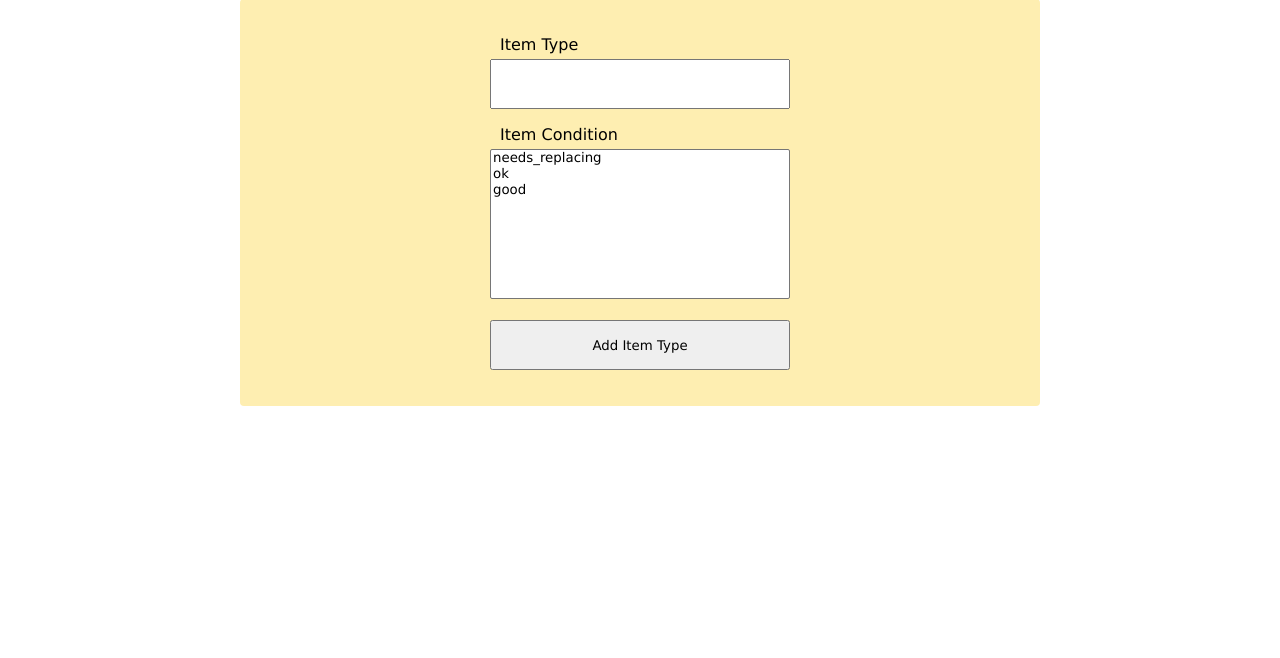
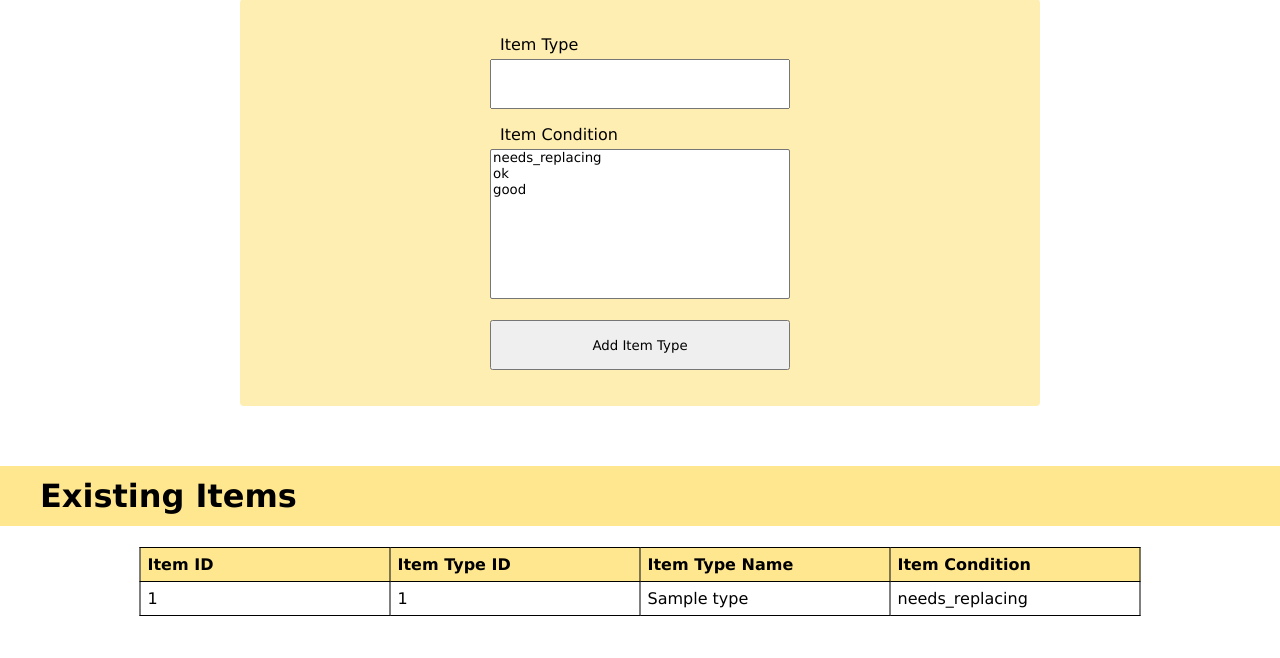
Before and after one commit to QATomB/SEA, a Flask app: page /add_item in a window 1280 px wide. Shown: the part 142-800 px from the top of the page. Run offline with Flask 3, Linux system fonts and the light colour scheme; tables that the repository leaves empty hold one stand-in row (values such as "Sample post"); some libraries are stand-ins or nearby versions.

Commit message:
added extra tables

```diff
--- /dev/null
+++ b/src/database/models/display/display_item.py
@@ -0,0 +1,10 @@
+from dataclasses import dataclass
+from ..item import Quality
+
+# Class which contains the view for the existing items table, this is not a database model, rather a template
+@dataclass
+class DisplayItem:
+    item_id: int
+    type_id: int
+    type_name: str
+    condition: Quality
--- a/src/database/models/item.py
+++ b/src/database/models/item.py
@@ -9,6 +9,9 @@ class Quality(enum.Enum):
     ok = 2
     good = 3
 
+    def __str__(self):
+        return str(self.name)
+
 # Item model for unique instances of types of items NHS Midlands holds
 class item(db.Model):
     __tablename__ = "item"
--- a/src/form/item_transit.py
+++ b/src/form/item_transit.py
@@ -19,4 +19,4 @@ class ItemTransitForm(FlaskForm):
     from_loc = SelectField('Start location', choices=[(choice.name, choice.name) for choice in Locations], validators=[DataRequired()])
     to_loc = SelectField('End location', choices=[(choice.name, choice.name) for choice in Locations], validators=[DataRequired()])
     employee_id = QuerySelectField('Assigned Employee\'s Employee ID', query_factory=all_employees, validators=[DataRequired()])
-    submit = SubmitField('Add Item Type')
+    submit = SubmitField('Add Item Movement Log')
--- a/src/main.py
+++ b/src/main.py
@@ -4,7 +4,8 @@ from database.models.item_type import item_type
 from database.models.item import item, Quality
 from database.models.employee import employee
 from database.models.item_transit import item_transit, Locations
-from database.models.display_transit import DisplayTransit
+from database.models.display.display_transit import DisplayTransit
+from database.models.display.display_item import DisplayItem
 from dotenv import load_dotenv
 import os
 import form as Forms
@@ -21,7 +22,7 @@ InitialiseDatabase(app=app)
 
 # Main Dashboard page
 @app.route("/")
-def hello_world():
+def dashboard():
     all_movement_records = item_transit.query.all()
     all_movements = []
     for record in all_movement_records:
@@ -48,7 +49,7 @@ def add_employee_record():
         db.session.add(emp)
         db.session.commit()
         return redirect("/")
-    return render_template('add_employee.html', title="Add Employee", form=form)
+    return render_template('add_employee.html', title="Add Employee", form=form, employees=employee.query.all())
 
 # Page to add a new item type record
 @app.route("/add_item_type", methods=["GET", "POST"])
@@ -60,7 +61,7 @@ def add_item_type_record():
         db.session.add(itm_type)
         db.session.commit()
         return redirect("/")
-    return render_template('add_item_type.html', title="Add Item Type", form=form)
+    return render_template('add_item_type.html', title="Add Item Type", form=form, itemtypes=item_type.query.all())
 
 # Page to add a new item record
 @app.route("/add_item", methods=["GET", "POST"])
@@ -72,7 +73,16 @@ def add_item_record():
         db.session.add(itm)
         db.session.commit()
         return redirect("/")
-    return render_template('add_item.html', title="Add Item", form=form)
+    all_items = item.query.all()
+    formatted_items: list[DisplayItem] = []
+    for itm in all_items:
+        formatted_items.append(DisplayItem(
+            item_id = itm.item_id,
+            type_id = itm.type_id,
+            type_name = item_type.query.filter_by(type_id=itm.type_id).one().item_name,
+            condition = itm.condition
+        ))
+    return render_template('add_item.html', title="Add Item", form=form, items=formatted_items)
 
 # Page to add a new item movement log
 @app.route("/add_item_transit_log", methods=["GET", "POST"])
@@ -84,4 +94,4 @@ def add_item_transit_record():
         db.session.add(itm)
         db.session.commit()
         return redirect("/")
-    return render_template('add_move_item_log.html', title="Add Item", form=form)
+    return render_template('add_move_item_log.html', title="Add Item Movement Log", form=form)
--- a/src/templates/add_item.html
+++ b/src/templates/add_item.html
@@ -16,4 +16,43 @@
             {{ form.submit() }}
         </p>
     </form>
+    <br />
+    <br />
+    <h1>Existing Items</h1>
+    <table id="existing-table">
+        <thead>
+            <tr>
+                <th>Item ID</th>
+                <th>Item Type ID</th>
+                <th>Item Type Name</th>
+                <th>Item Condition</th>
+            </tr>
+        </thead>
+        <tbody>
+            {% for itm in items %}
+                <tr class="item">
+                    <td>{{ itm.item_id }}</td>
+                    <td>{{ itm.type_id }}</td>
+                    <td>{{ itm.type_name }}</td>
+                    <td>{{ itm.condition }}</td>
+                </tr>
+            {% endfor %}
+        </tbody>
+    </table>
+    <script src="https://www.w3schools.com/lib/w3.js"></script>
+    <script>
+        let tid = "#exising-table";
+        let headers = document.querySelectorAll(tid + " th");
+
+        // Sort the table element when clicking on the table headers
+        headers.forEach(function (element, i) {
+            element.addEventListener("click", function () {
+                w3.sortHTML(tid, ".item", "td:nth-child(" + (i + 1) + ")");
+            });
+            if (element.innerHTML == "Item ID") {
+                element.click();
+                element.click();
+            }
+        });
+    </script>
 {% endblock %}
```
Also changed, not shown: src/templates/add_employee.html (+35 -0 lines), src/templates/add_item_type.html (+37 -0 lines), src/database/models/display/display_transit.py (renamed from src/database/models/display_transit.py).
